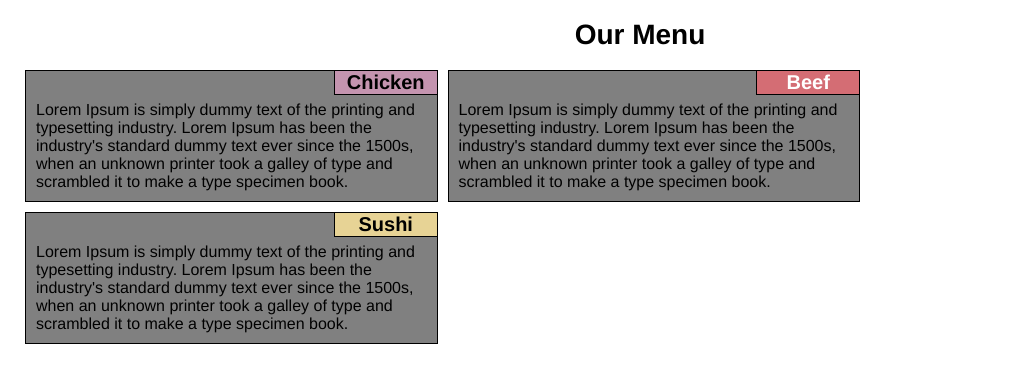
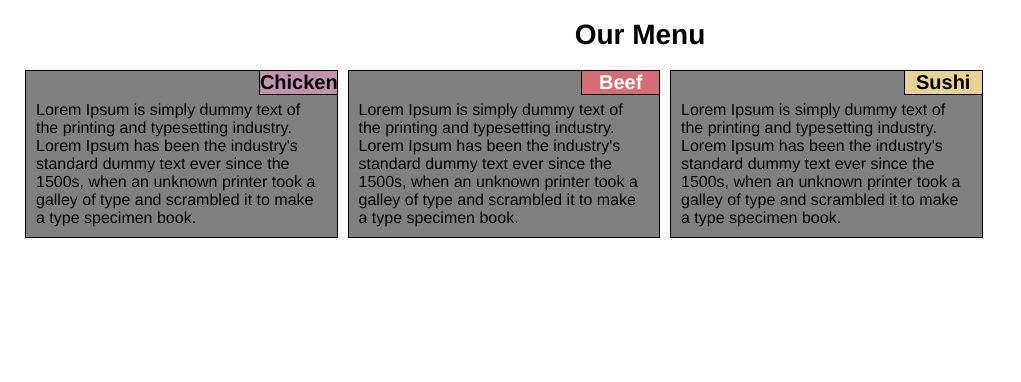
Before and after one commit to pilgrimofdelhi/module2-solution, a plain HTML site: page index.html in a window 1280 px wide. Shown: the whole page, without its empty margins (0-1021 px from the left). Drawn offline with Linux system fonts and the light colour scheme.

Commit message:
Updated index.html

```diff
--- a/index.html
+++ b/index.html
@@ -11,17 +11,17 @@
 	<h1>Our Menu</h1>
 
 	<div class="row">
-		<div class="col-ld-4 col-md-6 col-sd-12">
+		<div class="col-ld-3 col-md-6 col-sd-12">
 			<section id="title1" class="title">Chicken</section>
 			<p>Lorem Ipsum is simply dummy text of the printing and typesetting industry. Lorem Ipsum has been the industry's standard dummy text ever since the 1500s, when an unknown printer took a galley of type and scrambled it to make a type specimen book.</p>
 		</div>
 
-		 <div class="col-ld-4 col-md-6 col-sd-12">
+		 <div class="col-ld-3 col-md-6 col-sd-12">
 		 	<section id="title2" class="title">Beef</section>
 		 	<p>Lorem Ipsum is simply dummy text of the printing and typesetting industry. Lorem Ipsum has been the industry's standard dummy text ever since the 1500s, when an unknown printer took a galley of type and scrambled it to make a type specimen book.</p>
 		</div>
 
-		<div class="col-ld-4 col-md-12 col-sd-12">
+		<div class="col-ld-3 col-md-12 col-sd-12">
 			<section id="title3" class="title">Sushi</section>
 			<p>Lorem Ipsum is simply dummy text of the printing and typesetting industry. Lorem Ipsum has been the industry's standard dummy text ever since the 1500s, when an unknown printer took a galley of type and scrambled it to make a type specimen book.</p>
 		</div>
```
